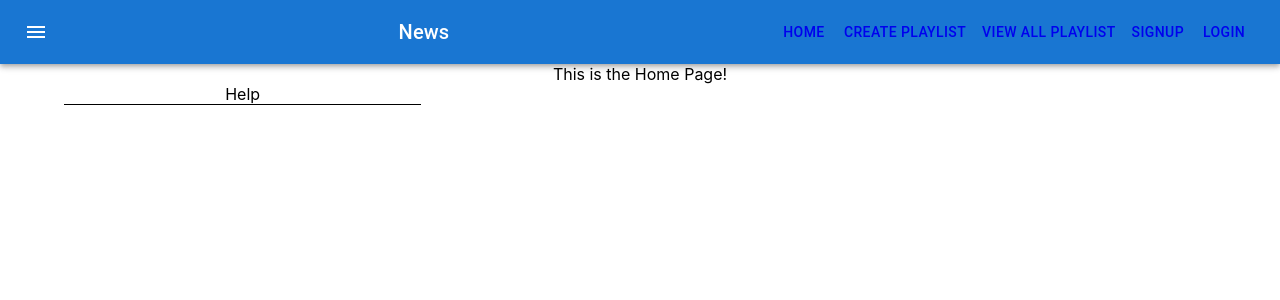
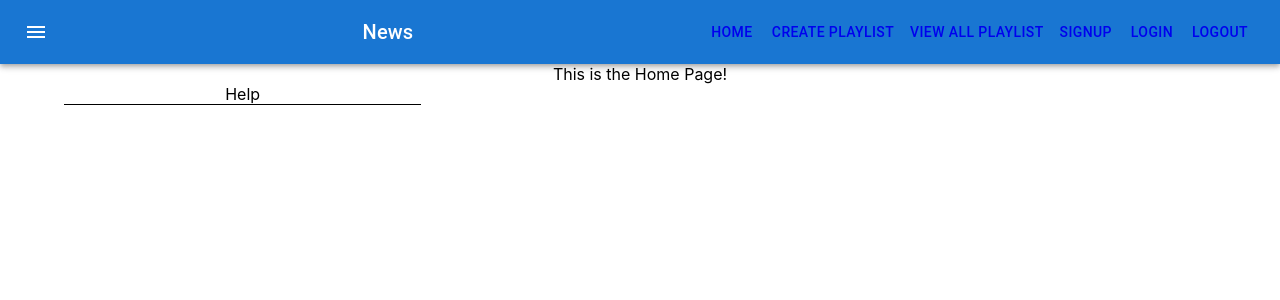
Before and after one commit to CabralE/Vplaylist-client-2, a React (Create React App) app: page / in a window 1280 px wide. Shown: the top 300 px of the page. Built offline with nearby package versions, Linux system fonts and the light colour scheme.

Commit message:
token is removed when the user clicks signout

```diff
--- a/src/components/NavBar/NavBar.jsx
+++ b/src/components/NavBar/NavBar.jsx
@@ -7,8 +7,51 @@ import Button from "@mui/material/Button";
 import IconButton from "@mui/material/IconButton";
 import MenuIcon from "@mui/icons-material/Menu";
 import { NavLink } from "react-router-dom";
+import { useAuthContext } from "../../hooks/useAuthContext";
+// import { useState } from "react";
+import { useNavigate } from "react-router-dom";
+import { signOut } from "../../services/users";
 
 function NavBar() {
+  let navigate = useNavigate();
+  // const { user } = useAuthContext();
+  const { dispatch } = useAuthContext();
+
+  const isUserLoggedIn = () => {
+    // return user ? isLoggedIn : isNotLoggedIn;
+  };
+
+  function isNotLoggedIn() {
+    return (
+      <>
+        <Button color="inherit">
+          <NavLink to="/signup" style={{ textDecoration: "none" }}>
+            SignUp
+          </NavLink>
+        </Button>
+        <NavLink to="/signin" style={{ textDecoration: "none" }}>
+          <Button color="inherit">Login</Button>
+        </NavLink>
+      </>
+    );
+  }
+
+  function isLoggedIn() {
+    return (
+      <>
+        <NavLink to="/signin" style={{ textDecoration: "none" }}>
+          <Button color="inherit">Logout</Button>
+        </NavLink>
+      </>
+    );
+  }
+
+  const handleSubmit = async (event) => {
+    event.preventDefault();
+    signOut();
+    dispatch({ type: "LOGOUT" });
+    navigate("/signIn", { replace: true });
+  };
   return (
     <Box sx={{ flexGrow: 1 }}>
       <AppBar position="static">
@@ -49,6 +92,13 @@ function NavBar() {
           <NavLink to="/signin" style={{ textDecoration: "none" }}>
             <Button color="inherit">Login</Button>
           </NavLink>
+          <form onClick={handleSubmit}>
+            <NavLink to="/" style={{ textDecoration: "none" }}>
+              <Button type="submit" color="inherit">
+                Logout
+              </Button>
+            </NavLink>
+          </form>
         </Toolbar>
       </AppBar>
     </Box>
```
